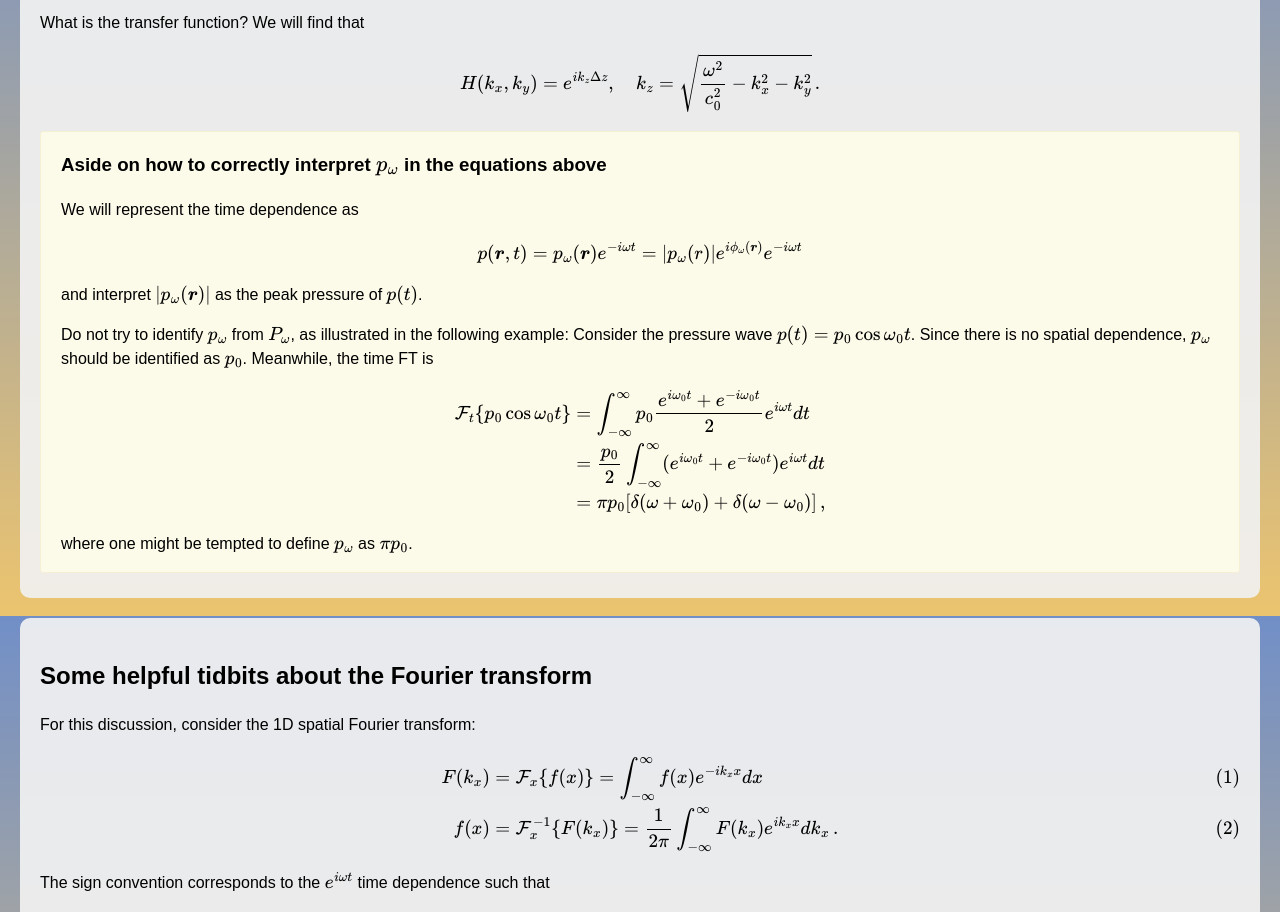
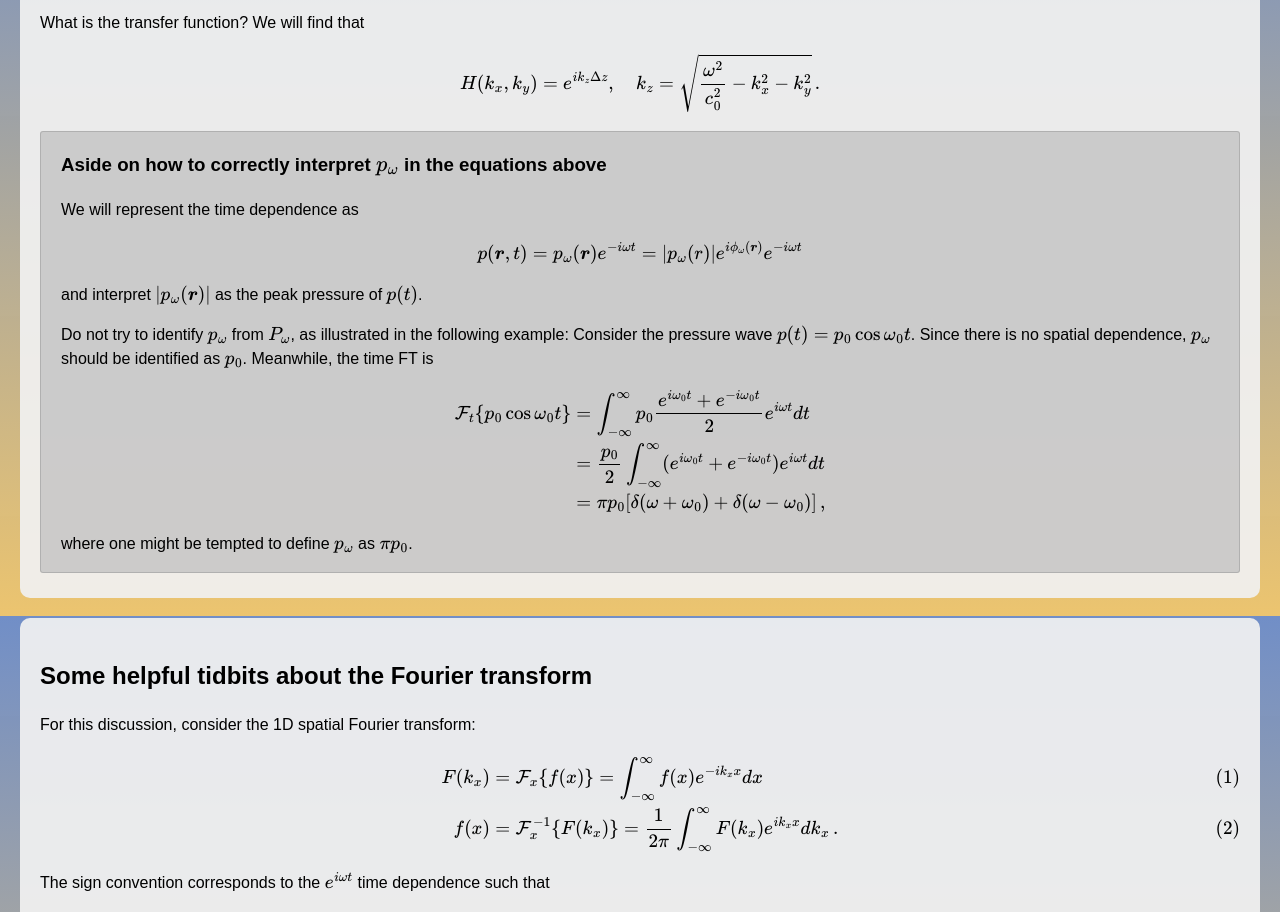
Before and after one commit to chiragokani/wave, a plain HTML site: page 1.html in a window 1280 px wide. Shown: the part 1784-2696 px from the top of the page. Drawn offline with nearby package versions, Linux system fonts and the light colour scheme.

Commit message:
Update 1.html

```diff
--- a/1.html
+++ b/1.html
@@ -54,7 +54,7 @@ window.MathJax = {
     }
 
     .example {
-      background-color: rgba(255, 253, 233, 0.836);
+      background-color: rgba(197, 197, 197, 0.836);
       border-radius: 3px;
       padding-top: 0px;
       padding-bottom: 0px;
@@ -63,7 +63,7 @@ window.MathJax = {
       margin-bottom: 5px;
       border-style: solid;
       border-width: thin;
-      border-color: #f5f0d4;
+      border-color: #9b9b9b94;
     }
 
     .wrong {
```
